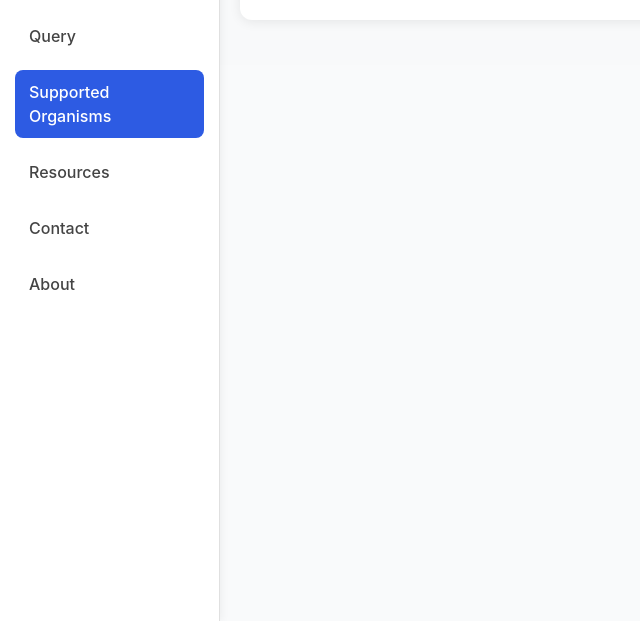
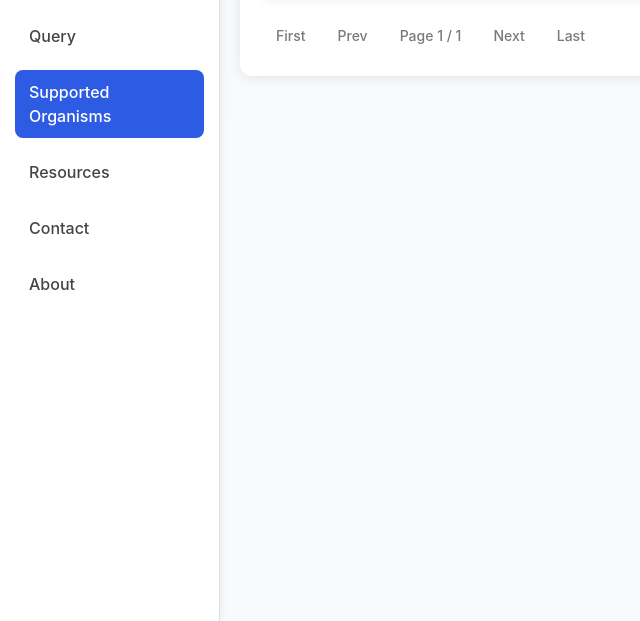
Before and after one commit to gustavsganzerla/cdbprom_v2, a Django app: page /organisms/ in a window 1280 px wide. Shown: the part 179-800 px from the top of the page, without its empty margins (0-640 px from the left). Run offline with Django 5.2, Linux system fonts and the light colour scheme; data that the repository does not hold is empty; some libraries are stand-ins or nearby versions.

Commit message:
pagination organisms 1st table

```diff
--- a/frontend/core/templates/core/organisms.html
+++ b/frontend/core/templates/core/organisms.html
@@ -28,6 +28,25 @@
         {% endfor %}
       </tbody>
     </table>
+    <div class="pagination" style="margin-top:15px;">
+      {% if kingdoms.has_previous %}
+        <a href="?page=1"><button class="btn">First</button></a>
+        <a href="?page={{ kingdoms.previous_page_number }}"><button class="btn">Prev</button></a>
+      {% else %}
+        <button class="btn" disabled>First</button>
+        <button class="btn" disabled>Prev</button>
+      {% endif %}
+
+      <button class="btn" disabled>Page {{ kingdoms.number }} / {{ kingdoms.paginator.num_pages }}</button>
+
+      {% if kingdoms.has_next %}
+        <a href="?page={{ kingdoms.next_page_number }}"><button class="btn">Next</button></a>
+        <a href="?page={{ kingdoms.paginator.num_pages }}"><button class="btn">Last</button></a>
+      {% else %}
+        <button class="btn" disabled>Next</button>
+        <button class="btn" disabled>Last</button>
+      {% endif %}
+    </div>
   </div>
 </div>
 
--- a/frontend/core/views.py
+++ b/frontend/core/views.py
@@ -23,6 +23,8 @@ from rest_framework import serializers
 from drf_spectacular.types import OpenApiTypes
 
 from django.core.cache import cache
+from django.core.paginator import Paginator
+
 
 # Create your views here.
 
@@ -139,8 +141,34 @@ def organisms(request):
         cache.set('kingdoms_list', kingdoms, 86400)
 
 
-    return render(request, 'core/organisms.html', {'organisms': organisms,
-                                                   'kingdoms':kingdoms})
+    if kingdoms is None:
+        kingdoms = []
+
+    # -------- Pagination --------
+    paginator = Paginator(kingdoms, 10)  # 10 rows per page
+    page_number = request.GET.get("page", 1)
+
+    try:
+        page_number = int(page_number)
+    except (TypeError, ValueError):
+        page_number = 1
+
+    # Ensure page_number is within valid range
+    if page_number < 1:
+        page_number = 1
+    elif page_number > paginator.num_pages:
+        page_number = paginator.num_pages if paginator.num_pages > 0 else 1
+
+    kingdoms_page = paginator.get_page(page_number)
+
+    return render(
+        request,
+        "core/organisms.html",
+        {
+            "organisms": organisms,
+            "kingdoms": kingdoms_page
+        }
+    )
 
 
 
```
